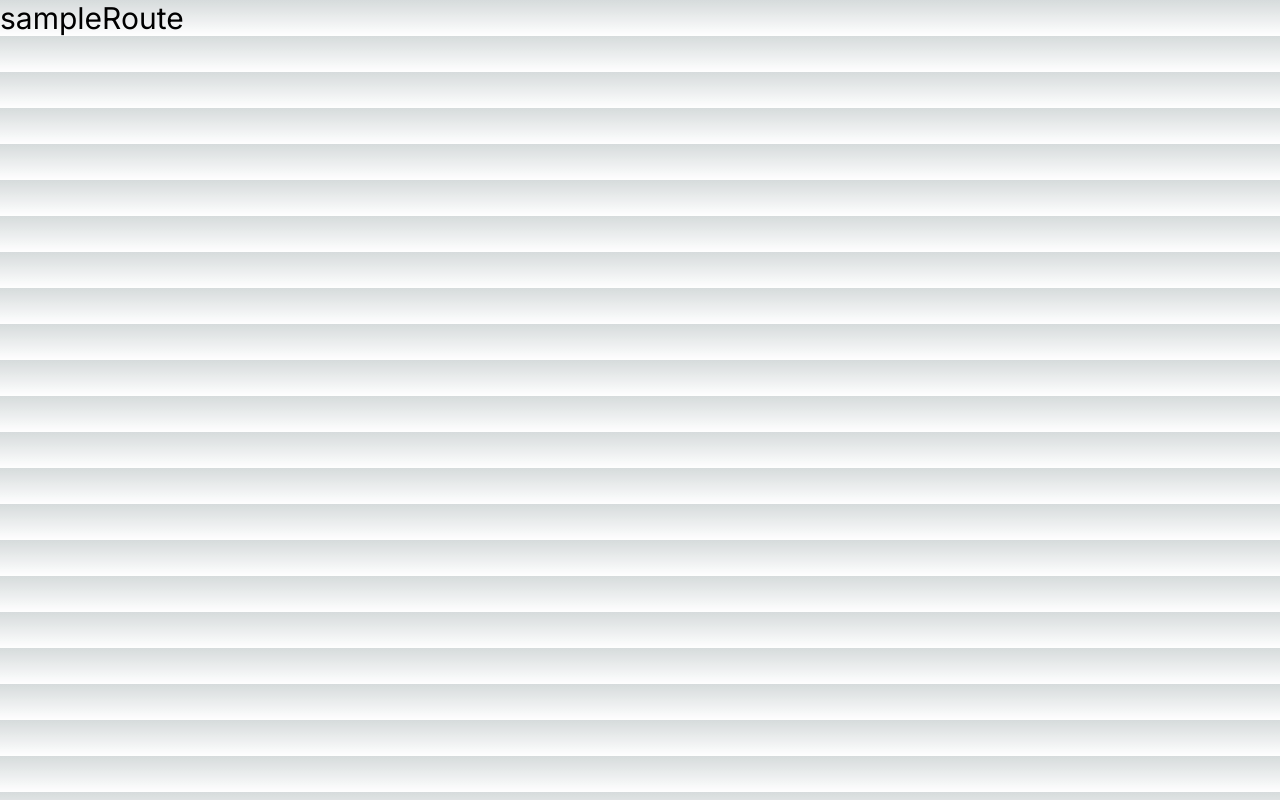
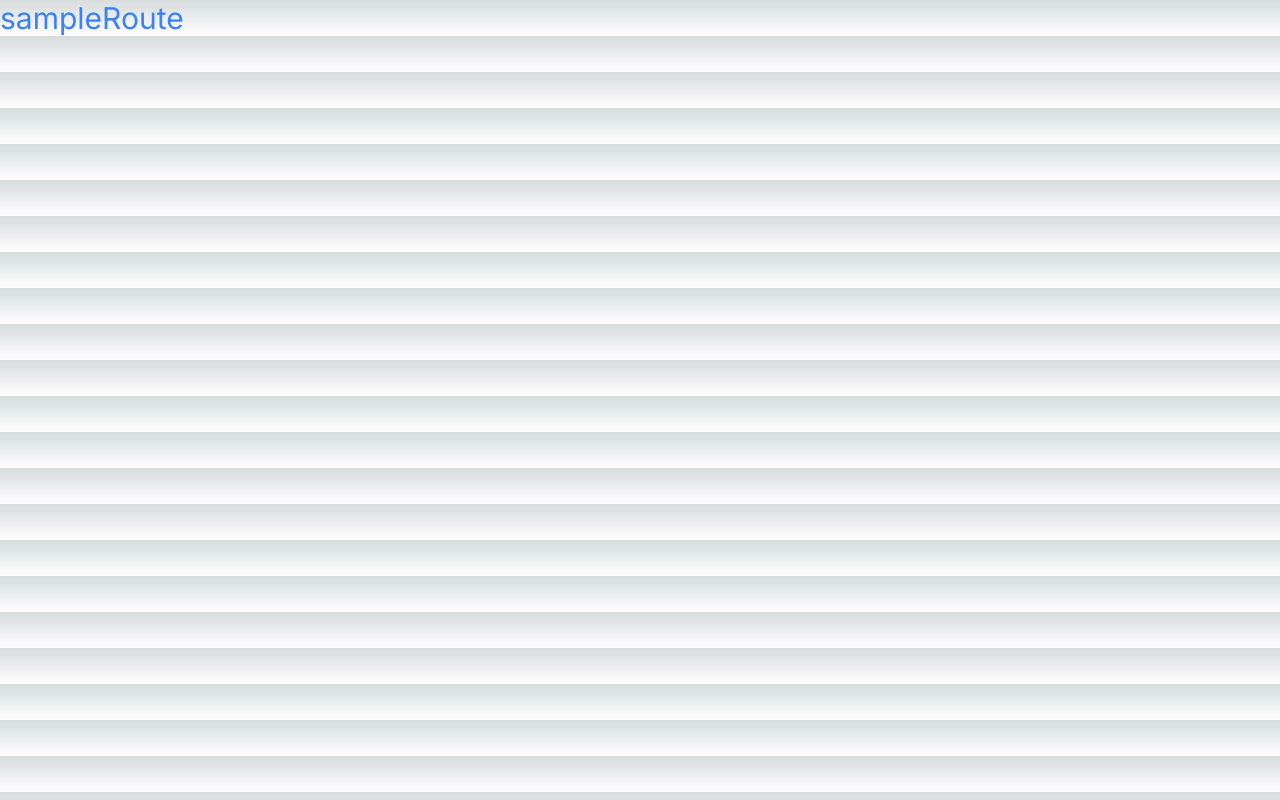
Before and after one commit to SF-Hacks-at-SFSU/sfhacks2025, a Next.js app: page /sampleRoute in a window 1280 px wide. Built offline with nearby package versions, Linux system fonts and the light colour scheme.

Commit message:
little sample stuff

```diff
--- a/src/app/page.js
+++ b/src/app/page.js
@@ -1,4 +1,6 @@
 import Image from "next/image";
+import ExampleComponent from "@/components/exampleComponent/ExampleComponent";
+import Link from 'next/link';
 
 export default function Home() {
   return (
@@ -108,6 +110,9 @@ export default function Home() {
           </p>
         </a>
       </div>
+      <ExampleComponent/>
+      <Link href = "/sampleRoute" className="bg-blue-400 p-3">Link!</Link>
+
     </main>
   );
 }
--- a/src/app/sampleRoute/page.jsx
+++ b/src/app/sampleRoute/page.jsx
@@ -1,7 +1,7 @@
 import React from "react";
 
 const page = () => {
-  return <div className="text-3xl">sampleRoute</div>;
+  return <div className="text-3xl text-blue-500">sampleRoute</div>;
 };
 
 export default page;
--- /dev/null
+++ b/src/components/exampleComponent/ExampleComponent.jsx
@@ -0,0 +1,7 @@
+import React from "react";
+
+const ExampleComponent = () => {
+  return <div className="text-someColor">ExampleComponent</div>;
+};
+
+export default ExampleComponent;
--- a/tailwind.config.js
+++ b/tailwind.config.js
@@ -13,7 +13,7 @@ module.exports = {
           "conic-gradient(from 180deg at 50% 50%, var(--tw-gradient-stops))",
       },
       colors: {
-        "someColor" : "#ffffff"
+        "someColor" : "#f72478"
       }
     },
   },
```
